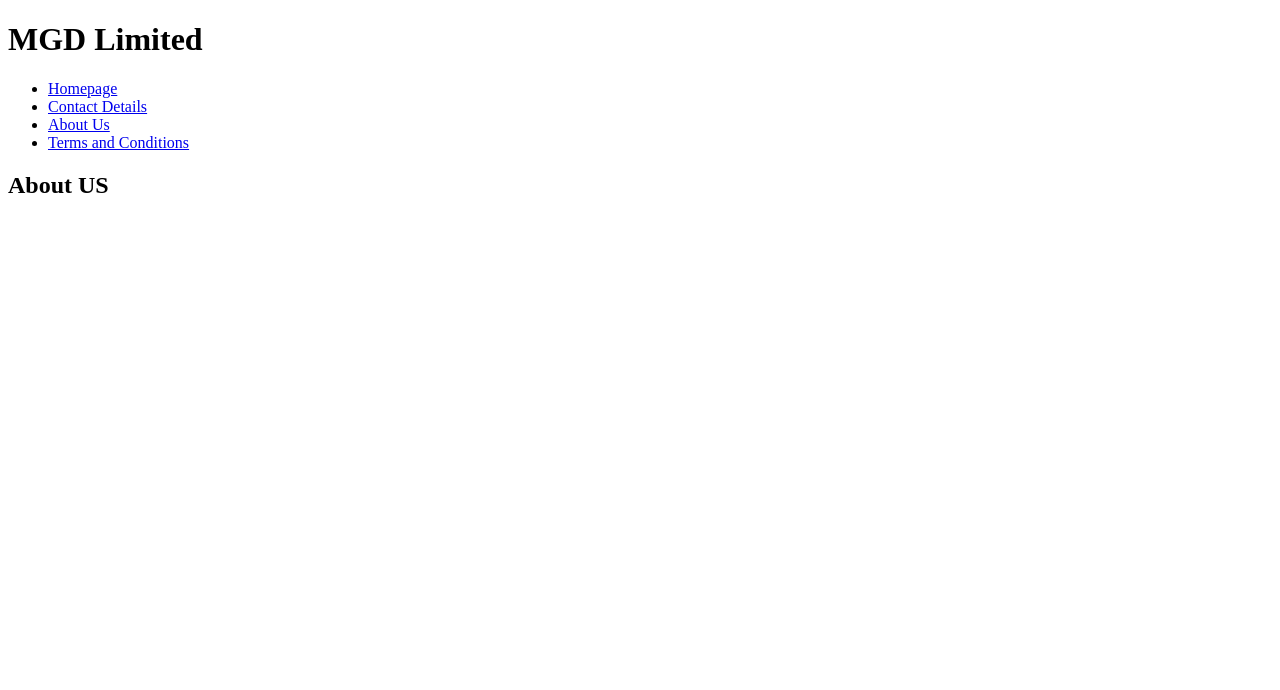
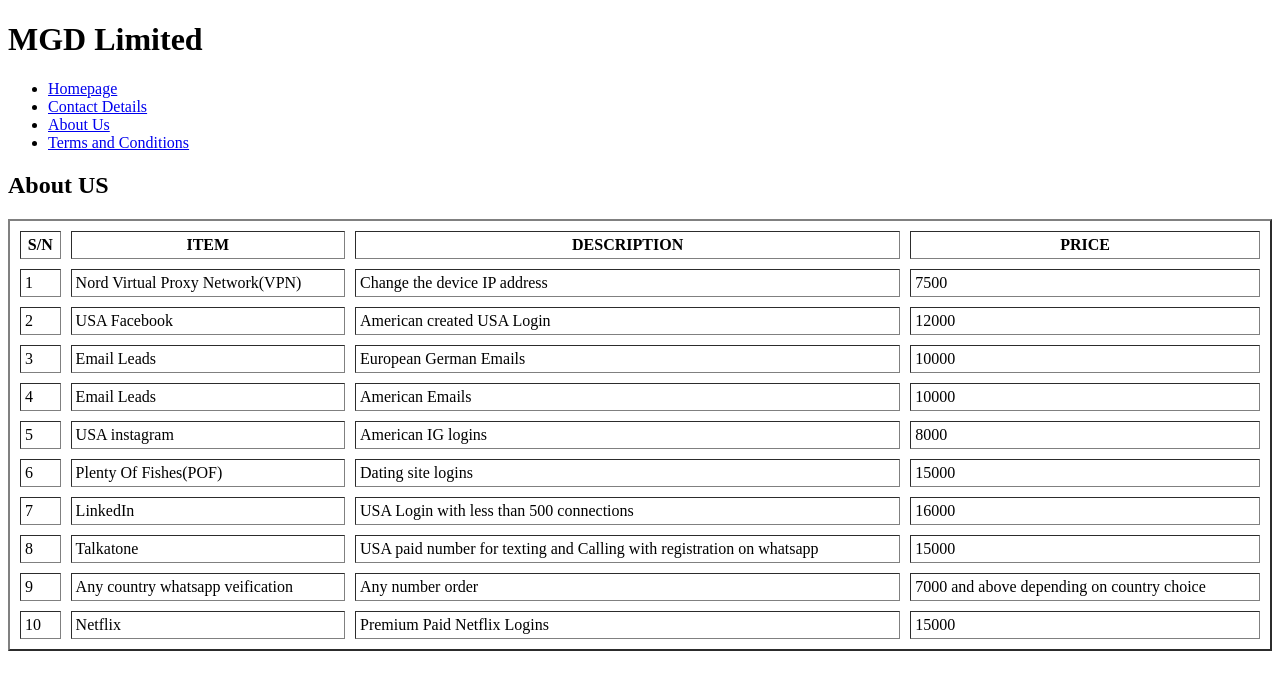
Before and after one commit to DicksonAE/ProjectOne, a plain HTML site: page about.html in a window 1280 px wide. Drawn offline with Linux system fonts and the light colour scheme.

Commit message:
tables and form

```diff
--- a/about.html
+++ b/about.html
@@ -1,5 +1,6 @@
 <!DOCTYPE html>
 <html lang="en">
+
 <head>
     <meta charset="UTF-8">
     <meta http-equiv="X-UA-Compatible" content="IE=edge">
@@ -9,7 +10,9 @@
     <link href="https://fonts.googleapis.com/css2?family=Ubuntu:wght@700&display=swap" rel="stylesheet">
     <title>About Us</title>
 </head>
+
 <body>
+
     <header>
         <h1>MGD Limited</h1>
 
@@ -23,8 +26,79 @@
         </nav>
 
     </header>
+
     <main>
         <h2>About US</h2>
     </main>
+
+    <table border="2px" width="100%" cellpadding="4px" cellspacing="10px">
+        <tr>
+            <th>S/N</th>
+            <th>ITEM</th>
+            <th>DESCRIPTION</th>
+            <th>PRICE</th>
+        </tr>
+        <tr>
+            <td>1</td>
+            <td>Nord Virtual Proxy Network(VPN)</td>
+            <td>Change the device IP address</td>
+            <td>7500</td>
+        </tr>
+        <tr>
+            <td>2</td>
+            <td>USA Facebook</td>
+            <td>American created USA Login</td>
+            <td>12000</td>
+        </tr>
+        <tr>
+            <td>3</td>
+            <td>Email Leads</td>
+            <td>European German Emails</td>
+            <td>10000</td>
+        </tr>
+        <tr>
+            <td>4</td>
+            <td>Email Leads</td>
+            <td>American Emails</td>
+            <td>10000</td>
+        </tr>
+        <tr>
+            <td>5</td>
+            <td>USA instagram</td>
+            <td>American IG logins </td>
+            <td>8000</td>
+        </tr>
+        <tr>
+            <td>6</td>
+            <td>Plenty Of Fishes(POF)</td>
+            <td>Dating site logins</td>
+            <td>15000</td>
+        </tr>
+        <tr>
+            <td>7</td>
+            <td>LinkedIn</td>
+            <td>USA Login with less than 500 connections </td>
+            <td>16000</td>
+        </tr>
+        <tr>
+            <td>8</td>
+            <td>Talkatone</td>
+            <td>USA paid number for texting and Calling with registration on whatsapp</td>
+            <td>15000</td>
+        </tr>
+        <tr>
+            <td>9</td>
+            <td>Any country whatsapp veification</td>
+            <td>Any number order</td>
+            <td>7000 and above depending on country choice</td>
+        </tr>
+        <tr>
+            <td>10</td>
+            <td>Netflix</td>
+            <td>Premium Paid Netflix Logins</td>
+            <td>15000</td>
+        </tr>
+    </table>
 </body>
+
 </html>
```
Also changed, not shown: contact.html (+44 -0 lines), index.html (+6 -0 lines), terms.html (+8 -0 lines).
